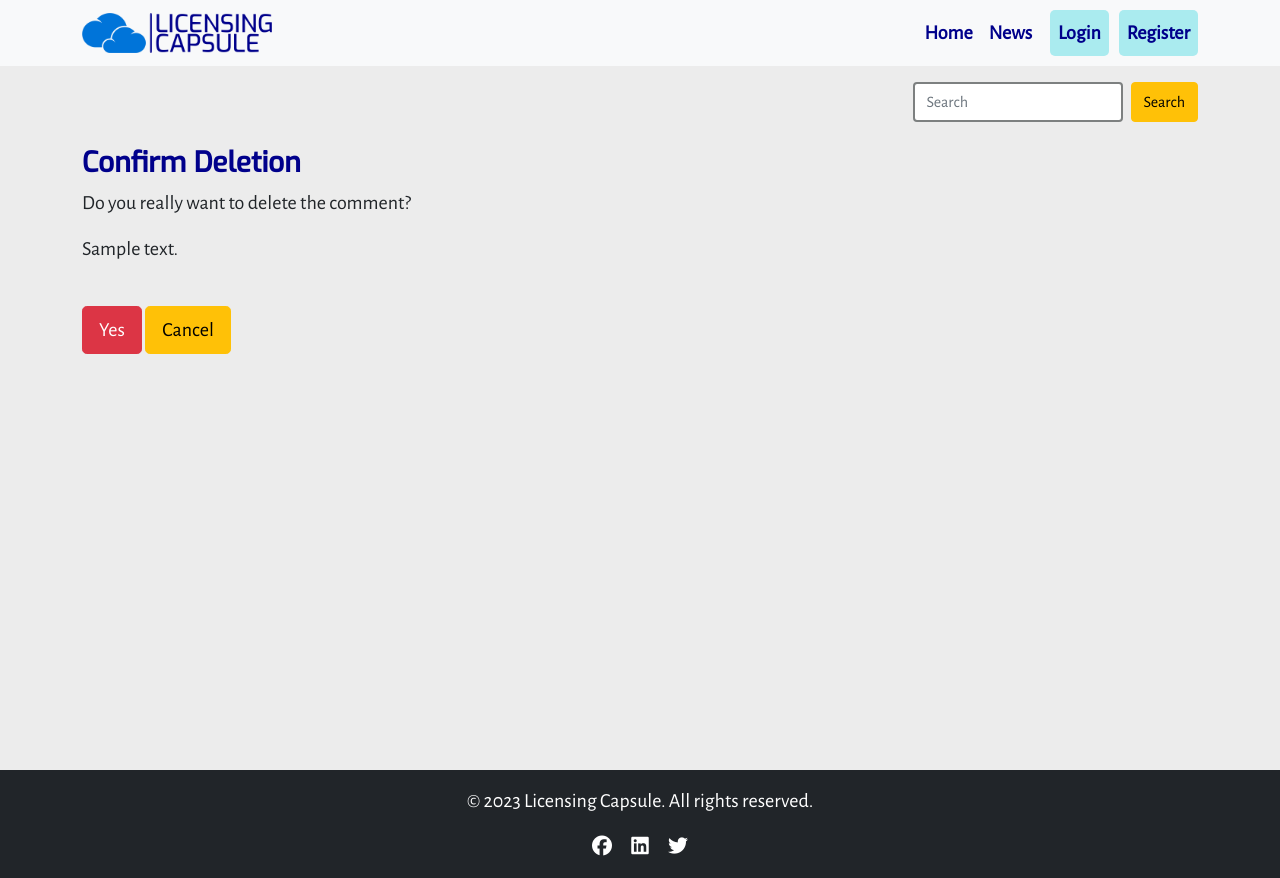
After one commit to AdrianaStoi/Licensing-Capsule, a Django app: page /deletecomment/1 in a window 1280 px wide. The commit adds this page. Run offline with Django 4.2, Linux system fonts and the light colour scheme; tables that the repository leaves empty hold one stand-in row (values such as "Sample post"); some libraries are stand-ins or nearby versions.

Commit message:
Add delete comment function to views, add template and url

```diff
--- a/news/urls.py
+++ b/news/urls.py
@@ -8,4 +8,6 @@ urlpatterns = [
     path("search", views.SearchArticle.as_view(), name="search"),
     path('product/article/', views.ArticlesByProductFamily.as_view(), name='articlesbyproductfamily'),
     path("editcomment/<int:comment_id>", views.editComment, name="editcomment"),
+    path("deletecomment/<int:comment_id>", views.deleteComment, name="deletecomment"),
+    path("confirmdeletecomment/<int:comment_id>", views.deleteComment, name="confirmdeletecomment"),
 ]
--- a/news/views.py
+++ b/news/views.py
@@ -3,6 +3,7 @@ from django.views import generic, View
 from .models import Article, ProductFamily, Comment
 from django.db.models import Q
 from .forms import CommentForm
+from django.contrib import messages
 
 
 
@@ -114,3 +115,15 @@ def editComment(request, comment_id):
                 comment_form = CommentForm(instance=comment)
 
     return render(request, 'editcomment.html', {'comment_form':comment_form, 'comment':comment})
+
+def deleteComment(request, comment_id):
+    comment = get_object_or_404(Comment, pk=comment_id)
+    article_slug= comment.article.slug
+
+    if request.method == 'POST':
+        if request.user == comment.user:
+            comment.delete()
+            messages.success(request, 'Comment deleted successfully.')
+            return redirect('singlearticle', slug=article_slug)
+
+    return render(request, 'confirmdeletecomment.html', {'comment':comment})
--- /dev/null
+++ b/templates/confirmdeletecomment.html
@@ -0,0 +1,20 @@
+{% extends "base.html" %}
+{% load static %}
+{% block content %}
+
+{% load crispy_forms_tags %}
+
+<div class="container vh-100 mt-4 mb-4">
+    <h3>Confirm Deletion</h3>
+    <p> Do you really want to delete the comment?</p>
+    <p>{{ comment.message }} </p>
+    <div class="col-md-6">
+        <form method="post" style="margin-top: 1.3em;">
+            {% csrf_token %}
+            <input type="submit" value="Yes" class="btn btn-danger btn-lg mt-3 mb-3">
+            <a href="{% url 'singlearticle' slug=comment.article.slug %}" class="btn btn-warning btn-lg mt-3 mb-3" >Cancel</a>
+        </form>
+    </div>
+</div>
+
+{% endblock %}
```
Also changed, not shown: templates/singlearticle.html (+11 -1 lines).
